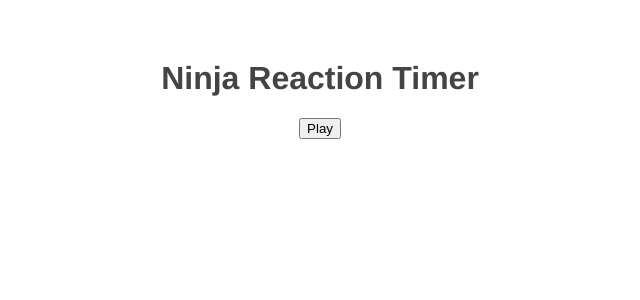
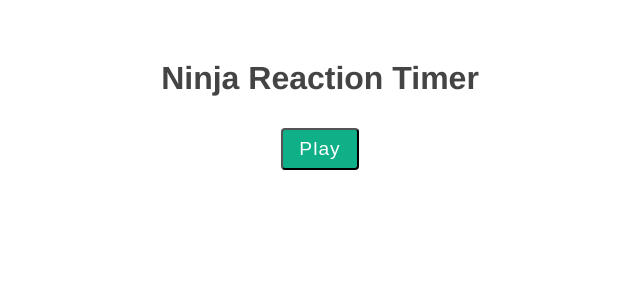
Before and after one commit to Harith-Y/Ninja-Reaction-Timer, a Vue app: page / in a window 1280 px wide. Shown: the top 300 px of the page, without its empty margins (320-960 px from the left). Built offline with nearby package versions, Linux system fonts and the light colour scheme.

Commit message:
feat: add rank display to Results component based on reaction time and style updates in App.vue

```diff
--- a/src/App.vue
+++ b/src/App.vue
@@ -47,4 +47,20 @@
   color: #444;
   margin-top: 60px;
 }
+
+button {
+  padding: 8px 16px;
+  font-size: 1.2em;
+  background: #0faf87;
+  color: white;
+  letter-spacing: 1px;
+  border-radius: 4px;
+  cursor: pointer;
+  margin: 10px;
+}
+
+button[disabled] {
+  opacity: 0.2;
+  cursor: not-allowed;
+}
 </style>
--- a/src/components/Results.vue
+++ b/src/components/Results.vue
@@ -2,15 +2,39 @@
     <div>
         <h1>Results</h1>
         <p>Reaction Time: {{ score }} ms</p>
+        <p class="rank">Rank: {{ rank }}</p>
         </div>
 </template>
 
 <script>
 export default {
-    props: ['score']
+    props: ['score'],
+    data() {
+        return {
+            rank: null
+        }
+    },
+    mounted() {
+        if (this.score < 200) {
+            this.rank = "Ninja"
+        }
+        else if (this.score < 300) {
+            this.rank = "Samurai"
+        }
+        else if (this.score < 400) {
+            this.rank = "Warrior"
+        }
+        else {
+            this.rank = "Beginner"
+        }
+    },
 }
 </script>
 
 <style>
-
+    .rank {
+        font-size: 1.4em;
+        color: #0faf87;
+        font-weight: bold;
+    }
 </style>
```
